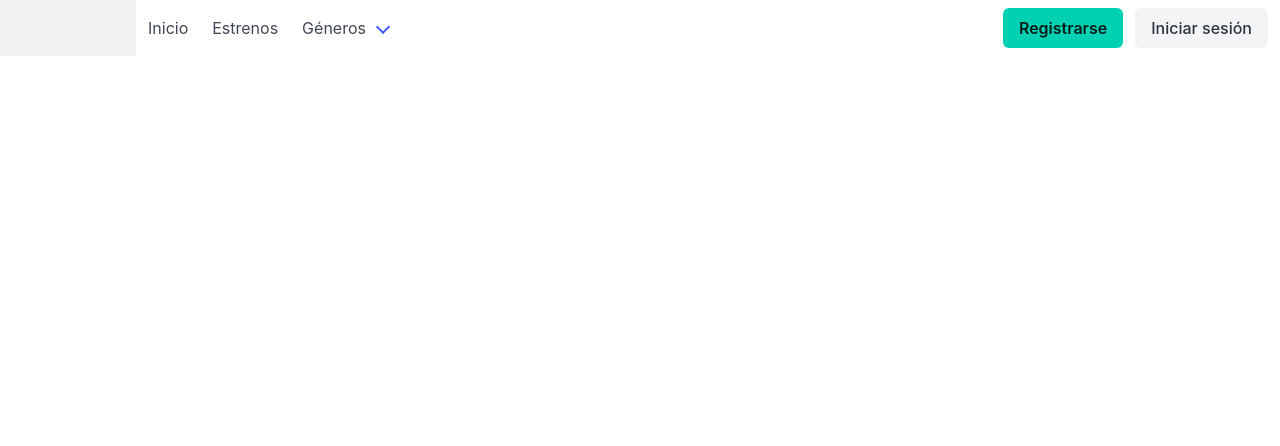
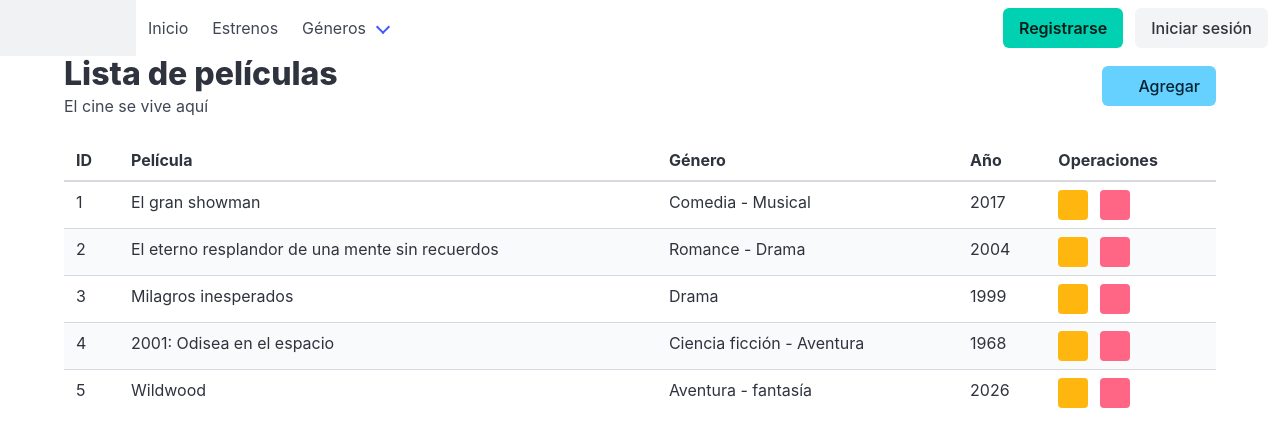
Before and after one commit to mariopopplio22-star/Tarea09, a plain HTML site: page index.html in a window 1280 px wide. Drawn offline with nearby package versions, Linux system fonts and the light colour scheme.

Commit message:
Subtítulo, botón agregar y tabla de las peliculas

```diff
--- a/index.html
+++ b/index.html
@@ -5,10 +5,11 @@
     <meta charset="UTF-8" />
     <meta name="viewport" content="width=device-width, initial-scale=1.0" />
     <title>Catálogo de Películas - Bulma</title>
-    <link rel="stylesheet" href="https://cdn.jsdelivr.net/npm/bulma@1.0.4/css/bulma.min.css" />
+    <link rel="stylesheet" href="https://cdn.jsdelivr.net/npm/bulma@1.0.4/css/bulma.min.css" /> <!-- Para poder utilizar Bulma -->
 </head>
 
 <body>
+    <!-- Modelo del Navbar -->
     <nav class="navbar" role="navigation" aria-label="main navigation">
         <div class="navbar-brand">
             <a class="navbar-item" href="https://bulma.io">
@@ -75,26 +76,145 @@
             </div>
         </div>
     </nav>
+    <section>
+        <div class="container">
 
-    <div class="modal">
-        <div class="modal-background"></div>
-        <div class="modal-card">
-          <header class="modal-card-head">
-            <p class="modal-card-title">Modal title</p>
-            <button class="delete" aria-label="close"></button>
-          </header>
-          <section class="modal-card-body">
-            <!-- Content ... -->
-          </section>
-          <footer class="modal-card-foot">
-            <div class="buttons">
-              <button class="button is-success">Save changes</button>
-              <button class="button">Cancel</button>
+        <!-- Titulo y boton de agregar -->
+        <div class="level mb-5">
+            <div class="level-left">
+                <div>
+                    <h1 class="title mb-1">Lista de películas</h1>
+                    <p class="subtitle is-6">El cine se vive aquí</p>
+                </div>
             </div>
-          </footer>
+            <div class="level-right">
+                <button type="button" class="button is-info js-open-modal" data-target="modalPelicula">
+                    <span class="icon">
+                        <i class="bi bi-plus-lg"></i>
+                    </span>
+                    <span>Agregar</span>
+                </button>
+            </div>
         </div>
-      </div>
 
+        <!-- Tabla de peliculas -->
+        <div class="table-container">
+            <table class="table is-fullwidth is-striped is-hoverable">
+                <thead>
+                    <tr>
+                        <th>ID</th>
+                        <th>Película</th>
+                        <th>Género</th>
+                        <th>Año</th>
+                        <th>Operaciones</th>
+                    </tr>
+                </thead>
+                <tbody>
+                    <tr>
+                        <td>1</td>
+                        <td>El gran showman</td>
+                        <td>Comedia - Musical</td>
+                        <td>2017</td>
+                        <td>
+                            <div class="buttons are-small">
+                                <button type="button" class="button is-warning" title="Editar">
+                                    <span class="icon">
+                                        <i class="bi bi-pencil-square"></i> <!-- Esto vendría a ser el ícono de editar -->
+                                    </span>
+                                </button>
+                                <button type="button" class="button is-danger" title="Eliminar">
+                                    <span class="icon">
+                                        <i class="bi bi-trash"></i> <!-- Esto vendría a ser el ícono de editar -->
+                                    </span>
+                                </button>
+                            </div>
+                        </td>
+                    </tr>
+                    <tr>
+                        <td>2</td>
+                        <td>El eterno resplandor de una mente sin recuerdos</td>
+                        <td>Romance - Drama</td>
+                        <td>2004</td>
+                        <td>
+                            <div class="buttons are-small">
+                                <button type="button" class="button is-warning" title="Editar">
+                                    <span class="icon">
+                                        <i class="bi bi-pencil-square"></i>
+                                    </span>
+                                </button>
+                                <button type="button" class="button is-danger" title="Eliminar">
+                                    <span class="icon">
+                                        <i class="bi bi-trash"></i>
+                                    </span>
+                                </button>
+                            </div>
+                        </td>
+                    </tr>
+                    <tr>
+                        <td>3</td>
+                        <td>Milagros inesperados</td>
+                        <td>Drama</td>
+                        <td>1999</td>
+                        <td>
+                            <div class="buttons are-small">
+                                <button type="button" class="button is-warning" title="Editar">
+                                    <span class="icon">
+                                        <i class="bi bi-pencil-square"></i>
+                                    </span>
+                                </button>
+                                <button type="button" class="button is-danger" title="Eliminar">
+                                    <span class="icon">
+                                        <i class="bi bi-trash"></i>
+                                    </span>
+                                </button>
+                            </div>
+                        </td>
+                    </tr>
+                    <tr>
+                        <td>4</td>
+                        <td>2001: Odisea en el espacio</td>
+                        <td>Ciencia ficción - Aventura</td>
+                        <td>1968</td>
+                        <td>
+                            <div class="buttons are-small">
+                                <button type="button" class="button is-warning" title="Editar">
+                                    <span class="icon">
+                                        <i class="bi bi-pencil-square"></i>
+                                    </span>
+                                </button>
+                                <button type="button" class="button is-danger" title="Eliminar">
+                                    <span class="icon">
+                                        <i class="bi bi-trash"></i>
+                                    </span>
+                                </button>
+                            </div>
+                        </td>
+                    </tr>
+                    <tr>
+                        <td>5</td>
+                        <td>Wildwood</td>
+                        <td>Aventura -  fantasía</td>
+                        <td>2026</td>
+                        <td>
+                            <div class="buttons are-small">
+                                <button type="button" class="button is-warning" title="Editar">
+                                    <span class="icon">
+                                        <i class="bi bi-pencil-square"></i>
+                                    </span>
+                                </button>
+                                <button type="button" class="button is-danger" title="Eliminar">
+                                    <span class="icon">
+                                        <i class="bi bi-trash"></i>
+                                    </span>
+                                </button>
+                            </div>
+                        </td>
+                    </tr>
+                </tbody>
+            </table>
+        </div>
+
+    </section>
 </body>
 
 </html>
```
